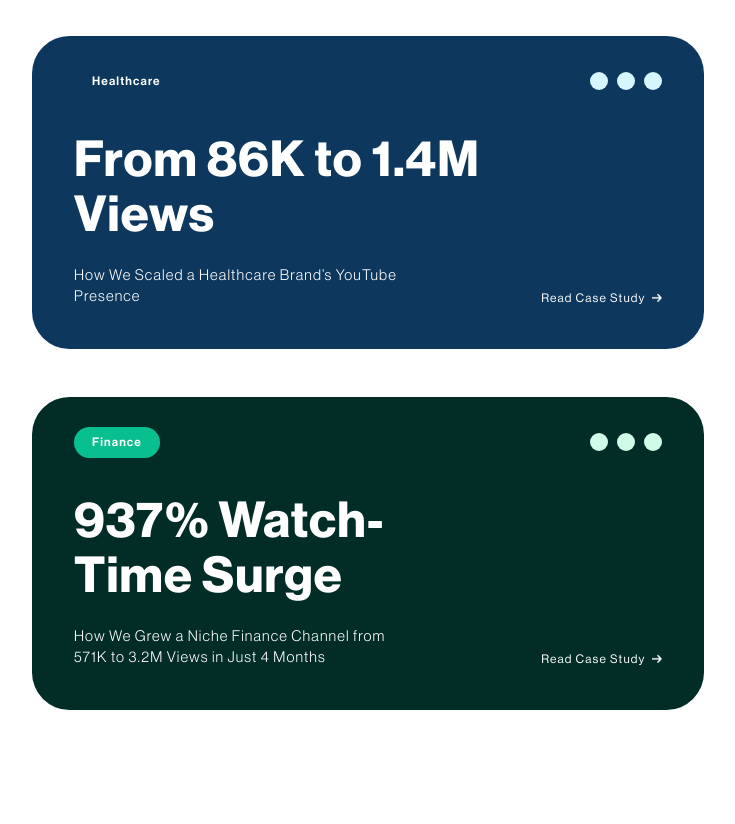
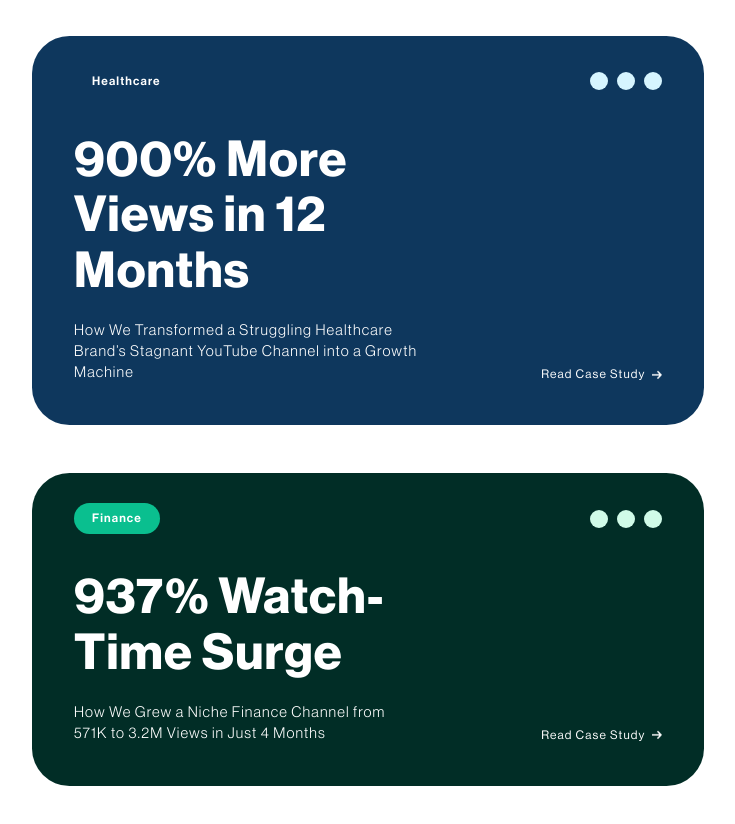
Before and after one commit to A-Coder02/born-21-website, a React (Vite) app: page / in a window 1280 px wide. Shown: the part 1500-2324 px from the top of the page, without its empty margins (272-1007 px from the left). Built offline with nearby package versions, Linux system fonts and the light colour scheme; a web font is replaced by a local one.

Commit message:
services.js data mdofied

```diff
--- a/src/data/services.js
+++ b/src/data/services.js
@@ -105,8 +105,8 @@ const services = [
         // Hero and Card Section
         titleColor: '#0ABF8F',
         small: 'Healthcare Case Study',
-        headline: 'From 86K to 1.4M Views',
-        leadContent: 'How We Scaled a Healthcare Brand’s YouTube Presence',
+        headline: '900% More Views in 12 Months',
+        leadContent: 'How We Transformed a Struggling Healthcare Brand’s Stagnant YouTube Channel into a Growth Machine',
         list: [
             { id: 1, title: '1,500% Growth in Views', lead: 'Monthly views skyrocketed from 86K to 1.4M' },
             { id: 2, title: 'Authority-Driven Content Strategy', lead: 'Increased credibility and audience trust' },
```
